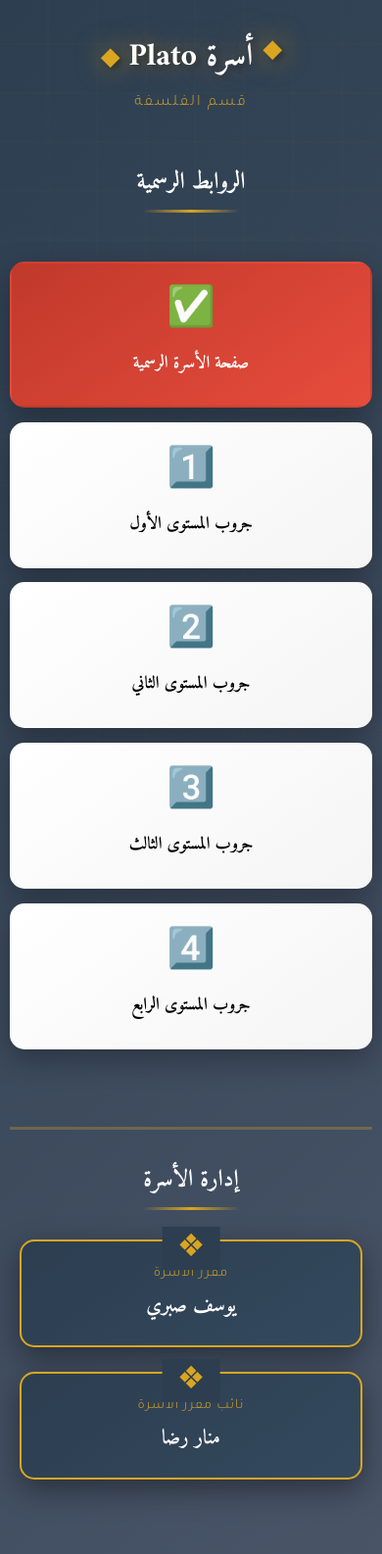
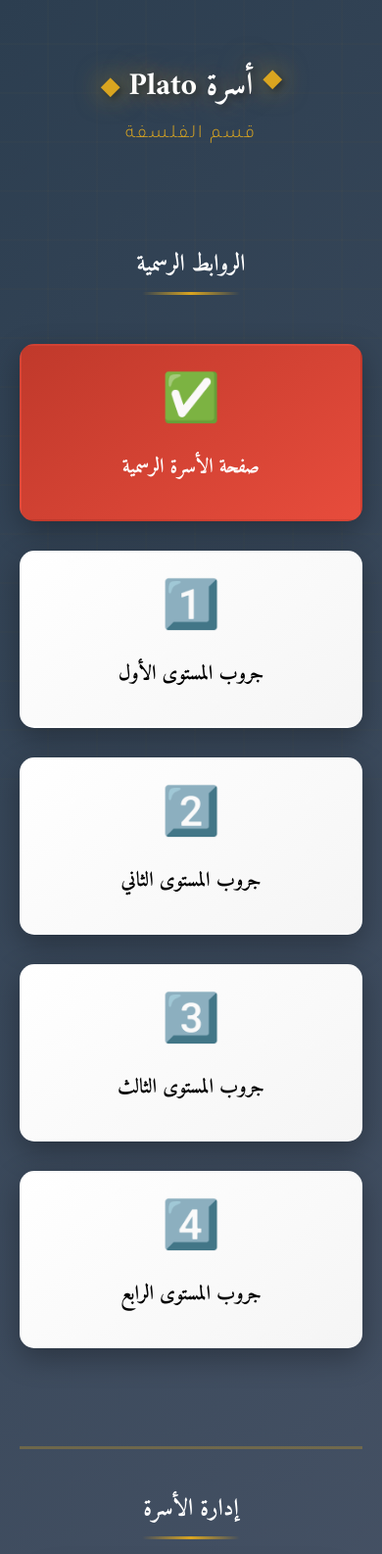
Before and after one commit to abdooruuhman/Plato, a plain HTML site: page index.html in a window 390 px wide. Shown: the top 1586 px of the page at 98% size. Drawn offline with Linux system fonts and the light colour scheme.

Commit message:
Update index.html

```diff
--- a/index.html
+++ b/index.html
@@ -2,12 +2,8 @@
 <html lang="ar" dir="rtl">
 <head>
     <meta charset="UTF-8">
-    <meta name="viewport" content="width=device-width, initial-scale=1.0, maximum-scale=5.0">
-    <meta name="description" content="أسرة Plato - الصفحة الرسمية لطلاب قسم الفلسفة">
-    <meta name="theme-color" content="#2c3e50">
+    <meta name="viewport" content="width=device-width, initial-scale=1.0">
     <title>أسرة Plato - قسم الفلسفة</title>
-    <link rel="preconnect" href="https://fonts.googleapis.com">
-    <link rel="preconnect" href="https://fonts.gstatic.com" crossorigin>
     <style>
         @import url('https://fonts.googleapis.com/css2?family=Amiri:wght@400;700&family=Tajawal:wght@300;400;700&display=swap');
 
@@ -17,19 +13,14 @@
             box-sizing: border-box;
         }
 
-        html {
-            scroll-behavior: smooth;
-            -webkit-font-smoothing: antialiased;
-            -moz-osx-font-smoothing: grayscale;
-        }
-
         body {
             font-family: 'Tajawal', sans-serif;
             background: linear-gradient(135deg, #2c3e50 0%, #4a5568 100%);
             min-height: 100vh;
-            padding: 15px;
+            padding: 20px;
             position: relative;
             overflow-x: hidden;
+            scroll-behavior: smooth;
         }
 
         /* Greek Pattern Background */
@@ -75,14 +66,14 @@
         /* Header */
         .header {
             text-align: center;
-            padding: 30px 15px;
-            margin-bottom: 50px;
+            padding: 40px 20px;
+            margin-bottom: 60px;
             position: relative;
         }
 
         .logo {
             font-family: 'Amiri', serif;
-            font-size: clamp(2rem, 5vw, 3.5rem);
+            font-size: 3.5rem;
             font-weight: 700;
             color: #fff;
             text-shadow: 3px 3px 6px rgba(0, 0, 0, 0.3);
@@ -90,7 +81,6 @@
             position: relative;
             display: inline-block;
             animation: glow 3s ease-in-out infinite;
-            word-break: keep-all;
         }
 
         @keyframes glow {
@@ -109,8 +99,8 @@
         .logo::after {
             content: '◆';
             color: #DAA520;
-            margin: 0 clamp(10px, 2vw, 20px);
-            font-size: clamp(1.5rem, 3vw, 2rem);
+            margin: 0 20px;
+            font-size: 2rem;
             display: inline-block;
             animation: float 2s ease-in-out infinite;
         }
@@ -130,7 +120,7 @@
 
         .subtitle {
             color: #DAA520;
-            font-size: clamp(1rem, 2vw, 1.2rem);
+            font-size: 1.2rem;
             font-weight: 300;
             letter-spacing: 2px;
             animation: fadeInUp 1.5s ease-out 0.3s both;
@@ -180,7 +170,7 @@
         .section-title {
             text-align: center;
             color: #fff;
-            font-size: clamp(1.5rem, 3vw, 2rem);
+            font-size: 2rem;
             margin-bottom: 40px;
             font-family: 'Amiri', serif;
             position: relative;
@@ -214,15 +204,15 @@
 
         .cards-grid {
             display: grid;
-            grid-template-columns: repeat(auto-fit, minmax(min(280px, 100%), 1fr));
-            gap: 25px;
+            grid-template-columns: repeat(auto-fit, minmax(280px, 1fr));
+            gap: 30px;
             padding: 20px 0;
         }
 
         .card {
             background: linear-gradient(145deg, #ffffff 0%, #f5f5f5 100%);
             border-radius: 15px;
-            padding: 30px 20px;
+            padding: 30px;
             text-align: center;
             position: relative;
             overflow: hidden;
@@ -232,10 +222,6 @@
             box-shadow: 0 10px 30px rgba(0, 0, 0, 0.3);
             opacity: 0;
             animation: cardAppear 0.6s ease-out forwards;
-            text-decoration: none;
-            color: inherit;
-            display: block;
-            -webkit-tap-highlight-color: transparent;
         }
 
         .card:nth-child(1) { animation-delay: 0.2s; }
@@ -266,15 +252,11 @@
             transition: left 0.6s;
         }
 
-        .card:hover::before,
-        .card:focus::before,
-        .card:active::before {
+        .card:hover::before {
             left: 100%;
         }
 
-        .card:hover,
-        .card:focus,
-        .card:active {
+        .card:hover {
             transform: translateY(-10px);
             border-color: #DAA520;
             box-shadow: 0 15px 40px rgba(218, 165, 32, 0.4);
@@ -283,24 +265,21 @@
         .card.primary {
             background: linear-gradient(145deg, #c0392b 0%, #e74c3c 100%);
             color: white;
+            grid-column: span 1;
         }
 
-        .card.primary:hover,
-        .card.primary:focus,
-        .card.primary:active {
+        .card.primary:hover {
             border-color: #fff;
         }
 
         .card-icon {
-            font-size: clamp(2.5rem, 5vw, 3rem);
+            font-size: 3rem;
             margin-bottom: 15px;
             transition: transform 0.3s;
             display: inline-block;
         }
 
-        .card:hover .card-icon,
-        .card:focus .card-icon,
-        .card:active .card-icon {
+        .card:hover .card-icon {
             transform: scale(1.2) rotate(5deg);
             animation: bounce 0.6s ease;
         }
@@ -311,28 +290,37 @@
         }
 
         .card-title {
-            font-size: clamp(1.1rem, 2.5vw, 1.3rem);
+            font-size: 1.3rem;
             font-weight: 700;
             margin-bottom: 10px;
             font-family: 'Amiri', serif;
-            line-height: 1.4;
         }
 
         .card.primary .card-title {
             color: #fff;
         }
 
+        .card-description {
+            font-size: 0.95rem;
+            color: #666;
+            opacity: 0.9;
+        }
+
+        .card.primary .card-description {
+            color: rgba(255, 255, 255, 0.9);
+        }
+
         /* Management Section */
         .management-section {
             margin-top: 80px;
-            padding: 40px 15px;
+            padding: 40px 20px;
             border-top: 3px solid rgba(218, 165, 32, 0.3);
         }
 
         .management-grid {
             display: grid;
-            grid-template-columns: repeat(auto-fit, minmax(min(250px, 100%), 1fr));
-            gap: 30px;
+            grid-template-columns: repeat(auto-fit, minmax(250px, 1fr));
+            gap: 40px;
             max-width: 700px;
             margin: 0 auto;
         }
@@ -340,7 +328,7 @@
         .management-card {
             background: linear-gradient(145deg, #2c3e50 0%, #34495e 100%);
             border-radius: 15px;
-            padding: 30px 20px;
+            padding: 30px;
             text-align: center;
             position: relative;
             border: 2px solid #DAA520;
@@ -367,7 +355,7 @@
 
         .management-role {
             color: #DAA520;
-            font-size: clamp(0.9rem, 2vw, 1rem);
+            font-size: 1rem;
             font-weight: 300;
             margin-bottom: 10px;
             letter-spacing: 1px;
@@ -375,113 +363,52 @@
 
         .management-name {
             color: #fff;
-            font-size: clamp(1.3rem, 2.5vw, 1.5rem);
+            font-size: 1.5rem;
             font-weight: 700;
             font-family: 'Amiri', serif;
-            line-height: 1.4;
         }
 
         /* Footer */
         .footer {
             text-align: center;
             color: rgba(255, 255, 255, 0.6);
-            padding: 30px 15px 20px;
+            padding: 30px 0 20px;
             margin-top: 60px;
-            font-size: clamp(0.8rem, 1.5vw, 0.9rem);
+            font-size: 0.9rem;
         }
 
-        /* Responsive adjustments */
+        /* Responsive */
         @media (max-width: 768px) {
-            body {
-                padding: 10px;
+            .logo {
+                font-size: 2.5rem;
             }
 
-            .header {
-                padding: 20px 10px;
-                margin-bottom: 30px;
+            .logo::before,
+            .logo::after {
+                margin: 0 10px;
+                font-size: 1.5rem;
+            }
+
+            .section-title {
+                font-size: 1.5rem;
+            }
+
+            .cards-grid {
+                grid-template-columns: 1fr;
             }
 
             .column-decoration {
                 display: none;
             }
+        }
 
-            .cards-grid {
-                gap: 20px;
+        @media (max-width: 480px) {
+            .logo {
+                font-size: 2rem;
             }
 
             .card {
-                padding: 25px 15px;
-            }
-
-            .management-section {
-                margin-top: 60px;
-                padding: 30px 10px;
-            }
-
-            .management-grid {
-                gap: 25px;
-            }
-        }
-
-        @media (max-width: 480px) {
-            .cards-grid {
-                grid-template-columns: 1fr;
-                gap: 15px;
-            }
-
-            .card {
-                padding: 20px 15px;
-            }
-
-            .management-card {
-                padding: 25px 15px;
-            }
-        }
-
-        /* Touch device optimization */
-        @media (hover: none) and (pointer: coarse) {
-            .card:active {
-                transform: scale(0.98);
-            }
-        }
-
-        /* High contrast mode support */
-        @media (prefers-contrast: high) {
-            .card {
-                border: 3px solid #000;
-            }
-
-            .management-card {
-                border: 3px solid #DAA520;
-            }
-        }
-
-        /* Reduced motion for accessibility */
-        @media (prefers-reduced-motion: reduce) {
-            *,
-            *::before,
-            *::after {
-                animation-duration: 0.01ms !important;
-                animation-iteration-count: 1 !important;
-                transition-duration: 0.01ms !important;
-            }
-        }
-
-        /* Print styles */
-        @media print {
-            body {
-                background: white;
-            }
-
-            body::before {
-                display: none;
-            }
-
-            .card,
-            .management-card {
-                box-shadow: none;
-                border: 2px solid #000;
-                page-break-inside: avoid;
+                padding: 25px;
             }
         }
     </style>
@@ -489,74 +416,53 @@
 <body>
     <div class="container">
         <!-- Header -->
-        <header class="header" role="banner">
-            <div class="column-decoration column-left" aria-hidden="true"></div>
-            <div class="column-decoration column-right" aria-hidden="true"></div>
+        <header class="header">
+            <div class="column-decoration column-left"></div>
+            <div class="column-decoration column-right"></div>
             <h1 class="logo">أسرة Plato</h1>
             <p class="subtitle">قسم الفلسفة</p>
         </header>
 
         <!-- Main Links Section -->
-        <main>
-            <section class="links-section" aria-labelledby="links-title">
-                <h2 id="links-title" class="section-title">الروابط الرسمية</h2>
+        <section class="links-section">
+            <h2 class="section-title">الروابط الرسمية</h2>
 
             <div class="cards-grid">
                 <!-- Primary Card - Facebook Page -->
-                    <a href="https://www.facebook.com/profile.php?id=61555999348153"
-                       target="_blank"
-                       rel="noopener noreferrer"
-                       class="card primary"
-                       aria-label="صفحة الأسرة الرسمية على فيسبوك">
-                        <div class="card-icon" aria-hidden="true">✅</div>
+                <a href="https://www.facebook.com/profile.php?id=61555999348153" target="_blank" class="card primary" style="text-decoration: none;">
+                    <div class="card-icon">✅</div>
                     <h3 class="card-title">صفحة الأسرة الرسمية</h3>
                 </a>
 
                 <!-- Level 1 Group -->
-                    <a href="https://www.facebook.com/share/g/1A2m5fSr12/"
-                       target="_blank"
-                       rel="noopener noreferrer"
-                       class="card"
-                       aria-label="جروب المستوى الأول على فيسبوك">
-                        <div class="card-icon" aria-hidden="true">1️⃣</div>
+                <a href="https://www.facebook.com/share/g/1A2m5fSr12/" target="_blank" class="card" style="text-decoration: none; color: inherit;">
+                    <div class="card-icon">1️⃣</div>
                     <h3 class="card-title">جروب المستوى الأول</h3>
                 </a>
 
                 <!-- Level 2 Group -->
-                    <a href="https://www.facebook.com/share/g/1BZhYCHY5k/"
-                       target="_blank"
-                       rel="noopener noreferrer"
-                       class="card"
-                       aria-label="جروب المستوى الثاني على فيسبوك">
-                        <div class="card-icon" aria-hidden="true">2️⃣</div>
+                <a href="https://www.facebook.com/share/g/1BZhYCHY5k/" target="_blank" class="card" style="text-decoration: none; color: inherit;">
+                    <div class="card-icon">2️⃣</div>
                     <h3 class="card-title">جروب المستوى الثاني</h3>
                 </a>
 
                 <!-- Level 3 Group -->
-                    <a href="https://www.facebook.com/share/g/14MhLeGqjY9/"
-                       target="_blank"
-                       rel="noopener noreferrer"
-                       class="card"
-                       aria-label="جروب المستوى الثالث على فيسبوك">
-                        <div class="card-icon" aria-hidden="true">3️⃣</div>
+                <a href="https://www.facebook.com/share/g/14MhLeGqjY9/" target="_blank" class="card" style="text-decoration: none; color: inherit;">
+                    <div class="card-icon">3️⃣</div>
                     <h3 class="card-title">جروب المستوى الثالث</h3>
                 </a>
 
                 <!-- Level 4 Group -->
-                    <a href="https://www.facebook.com/share/g/1F7vsSExt9/"
-                       target="_blank"
-                       rel="noopener noreferrer"
-                       class="card"
-                       aria-label="جروب المستوى الرابع على فيسبوك">
-                        <div class="card-icon" aria-hidden="true">4️⃣</div>
+                <a href="https://www.facebook.com/share/g/1F7vsSExt9/" target="_blank" class="card" style="text-decoration: none; color: inherit;">
+                    <div class="card-icon">4️⃣</div>
                     <h3 class="card-title">جروب المستوى الرابع</h3>
                 </a>
             </div>
         </section>
 
         <!-- Management Section -->
-            <section class="management-section" aria-labelledby="management-title">
-                <h2 id="management-title" class="section-title">إدارة الأسرة</h2>
+        <section class="management-section">
+            <h2 class="section-title">إدارة الأسرة</h2>
 
             <div class="management-grid">
                 <div class="management-card">
@@ -570,10 +476,9 @@
                 </div>
             </div>
         </section>
-        </main>
 
         <!-- Footer -->
-        <footer class="footer" role="contentinfo">
+        <footer class="footer">
             <p>أسرة Plato © 2025 - جميع الحقوق محفوظة</p>
         </footer>
     </div>
```
Lines whose indentation alone changed are shown as unchanged.
